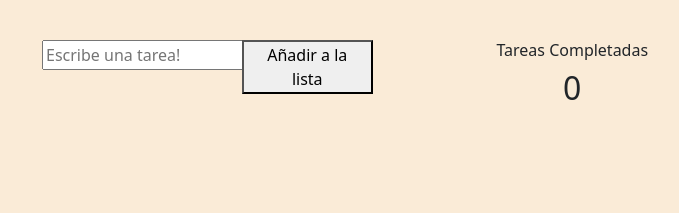
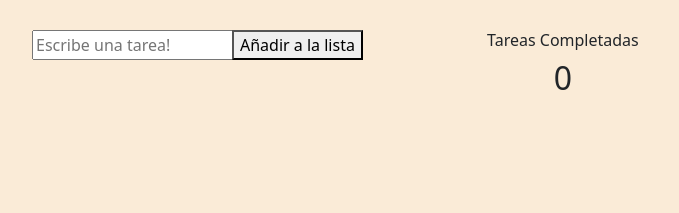
Before and after one commit to JoseDJarias/Fwd, a plain HTML site: page TodoListProyect/index.html in a window 1280 px wide. Shown: the whole page, without its empty margins (258-937 px from the left). Drawn offline with nearby package versions, Linux system fonts and the light colour scheme.

Commit message:
Re-structuring the html

```diff
--- a/TodoListProyect/index.html
+++ b/TodoListProyect/index.html
@@ -11,9 +11,31 @@
 
     <body>
         <header></header>
+
         <!-- main section where its located the container for the todo list, split in two major sections the firt one that
         its visible when the dom load,there we can -->
         <main>
+            <!-- now the todolist-container contains  -->
+
+            <div class="todolist-container">
+                <div class="first-box">
+                    <div class="div-items">
+                        <input type="text" placeholder="Escribe una tarea!" id="inputItem">
+                    </div>
+                    <div class="buttonAddItem">
+                        <button>Añadir a la lista</button>
+                    </div>
+                    <div class="counter-box"><span>Tareas Completadas</span> <p class="counterNum">0</p></div>
+                </div>
+                <span></span>
+                <div class="list-container" style="visibility: hidden;">
+                    <div class="ul-list"></div>
+                    <div class="clear-items"><button>Despejar la lista</button>
+                    </div>
+                </div>
+
+
+            </div>
 
 
         </main>
--- a/TodoListProyect/src/js/main.js
+++ b/TodoListProyect/src/js/main.js
@@ -1,45 +1,14 @@
 //Global variables-----------------------------------------------------------------------------------------------------
-const container = document.createElement('todoList-container')
-const inputItems = document.createElement('div-items');
-const buttonAddItem = document.createElement('btn-addTask');
-const listContainer = document.createElement('list-container');
-const divItem = document.createElement('div');
-const btnClearItems = document.createElement('clearItems');
-const counterBox = document.createElement('counter-box')
-const firstBox = document.createElement('div')
+const container = document.querySelector('.todoList-container')
+const firstBox = document.createElement('first-box')
+const inputItems = document.querySelector('.div-items');
+const buttonAddItem = document.querySelector('.buttonAddItem');
+const counterBox = document.querySelector('.counter-box')
+const listContainer = document.querySelector('.list-container');
+const divItem = document.querySelector('.ul-list');
+const btnClearItems = document.querySelector('.clear-items');
 // Global variables ----------------------------------------------------------------------------------------------------
 
-//innerHTML
-inputItems.innerHTML = `<input type="text" placeholder="Escribe una tarea!" id="inputItem">`;
-buttonAddItem.innerHTML = '<button>Añadir a la lista</button>';
-btnClearItems.innerHTML = '<button>Despejar la lista</button>';
-counterBox.innerHTML = `<span>Tareas Completadas</span> <p class="counterNum">0</p>`
-
-// add class name
-container.className = "todoList-container"
-firstBox.className = "first-box"
-inputItems.className = "div-items"
-buttonAddItem.className = "buttonAddItem"
-counterBox.className = 'counter-box';
-btnClearItems.className = "clear-items"
-listContainer.className = "list-container"
-divItem.className = "ul-list";
-
-// append elements such as inputItems, buttonAddItems and counter to the first box
-firstBox.appendChild(inputItems);
-firstBox.appendChild(buttonAddItem);
-firstBox.appendChild(counterBox);
-
-// append element "div-item" and "btnClearItems" to the listContainer
-listContainer.appendChild(divItem);
-listContainer.appendChild(btnClearItems);
-
-// append elements to the container
-container.appendChild(firstBox);
-container.appendChild(listContainer);
-
-//append elements to body
-document.body.appendChild(container);
 
 // hide the list container where its created in the dom(and also when a user clear the items list),
 //  and just visible when a user enter a task
@@ -193,6 +162,4 @@ function clearList() {
   }
 }
 
-
-
     // functions ---------------------------------------------------------------------------------------------------------------------
```
